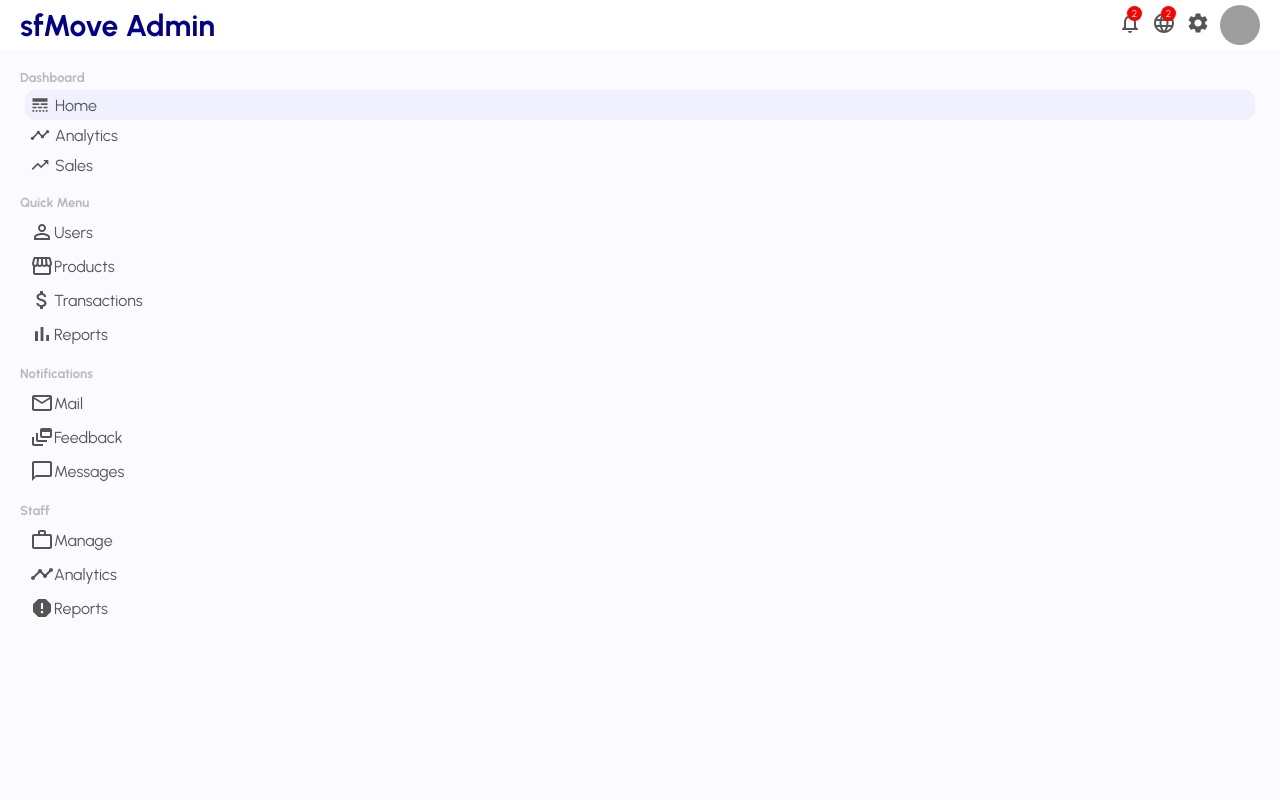
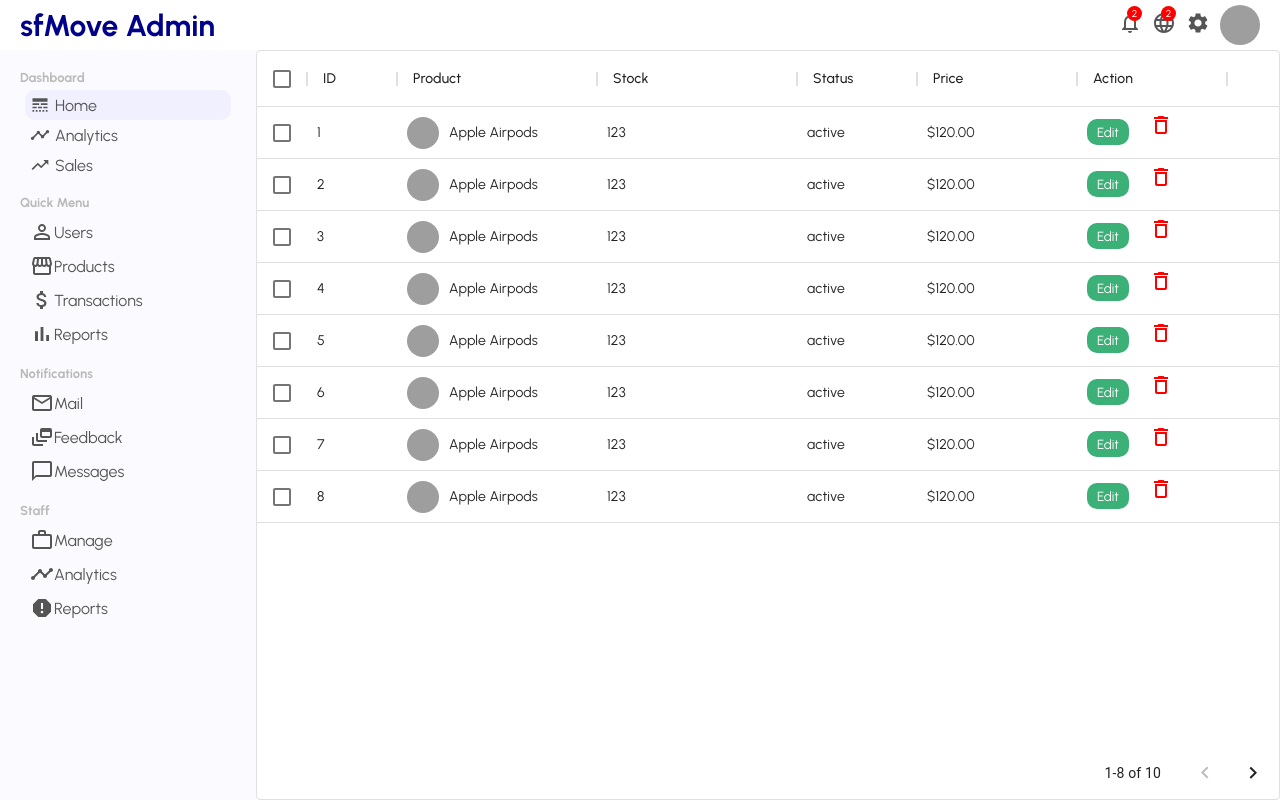
Before and after one commit to arturasjuskys/eCommerce_Admin-Dashboard, a React (Create React App) app: page /products in a window 1280 px wide. Built offline with nearby package versions, Linux system fonts and the light colour scheme; grey boxes are pictures that could not be loaded.

Commit message:
Adding - Product List Page

```diff
--- a/src/App.js
+++ b/src/App.js
@@ -8,6 +8,7 @@ import Sidebar from "./components/Sidebar";
 import Topbar from "./components/Topbar";
 import Home from "./pages/Home";
 import NewUser from "./pages/NewUser";
+import ProductList from "./pages/ProductList";
 import User from "./pages/User";
 import UserList from './pages/UserList';
 
@@ -26,6 +27,8 @@ export default function App() {
           <Route path="/users" element={<UserList />} />
           <Route path="/user/:userId" element={<User />} />
           <Route path="/newUser" element={<NewUser />} />
+          <Route path="/products" element={<ProductList />} />
+          <Route path="/product/:productId" element={<NewUser />} />
         </Routes>
       </Container>
     </Router>
--- /dev/null
+++ b/src/pages/ProductList.jsx
@@ -0,0 +1,106 @@
+import styled from 'styled-components';
+import { DataGrid } from "@material-ui/data-grid";
+import { DeleteOutline } from "@material-ui/icons";
+import { productRows } from "../dummyData";
+import { Link } from "react-router-dom";
+import { useState } from "react";
+
+const Container = styled.div`
+  flex: 4;
+`;
+const ProductListItem = styled.div`
+  display: flex;
+  align-items: center;
+`;
+const ProductListImg = styled.img`
+  width: 32px;
+  height: 32px;
+  border-radius: 50%;
+  object-fit: cover;
+  margin-right: 10px;
+`;
+const EditButton = styled.button`
+  border: none;
+  border-radius: 10px;
+  padding: 5px 10px;
+  background-color: #3bb077;
+  color: white;
+  cursor: pointer;
+  margin-right: 20px;
+`;
+const ActionCell = styled.div`
+  /* delete icon selector */
+  > .productListDelete {
+    color: red;
+    cursor: pointer;
+  }
+`;
+
+export default function ProductList() {
+  const [data, setData] = useState(productRows);
+
+  const handleDelete = (id) => {
+    setData(data.filter((item) => item.id !== id));
+  };
+
+  const columns = [
+    { field: "id", headerName: "ID", width: 90 },
+    {
+      field: "product",
+      headerName: "Product",
+      width: 200,
+      renderCell: (params) => {
+        return (
+          <ProductListItem>
+            <ProductListImg
+              src={params.row.img}
+              alt=""
+            />
+            {params.row.name}
+          </ProductListItem>
+        );
+      },
+    },
+    { field: "stock", headerName: "Stock", width: 200 },
+    {
+      field: "status",
+      headerName: "Status",
+      width: 120,
+    },
+    {
+      field: "price",
+      headerName: "Price",
+      width: 160,
+    },
+    {
+      field: "action",
+      headerName: "Action",
+      width: 150,
+      renderCell: (params) => {
+        return (
+          <ActionCell>
+            <Link to={"/product/" + params.row.id}>
+              <EditButton>Edit</EditButton>
+            </Link>
+            <DeleteOutline
+              className="productListDelete"
+              onClick={() => handleDelete(params.row.id)}
+            />
+          </ActionCell>
+        );
+      },
+    },
+  ];
+
+  return (
+    <Container>
+      <DataGrid
+        rows={data}
+        disableSelectionOnClick
+        columns={columns}
+        pageSize={8}
+        checkboxSelection
+      />
+    </Container>
+  )
+};
```
